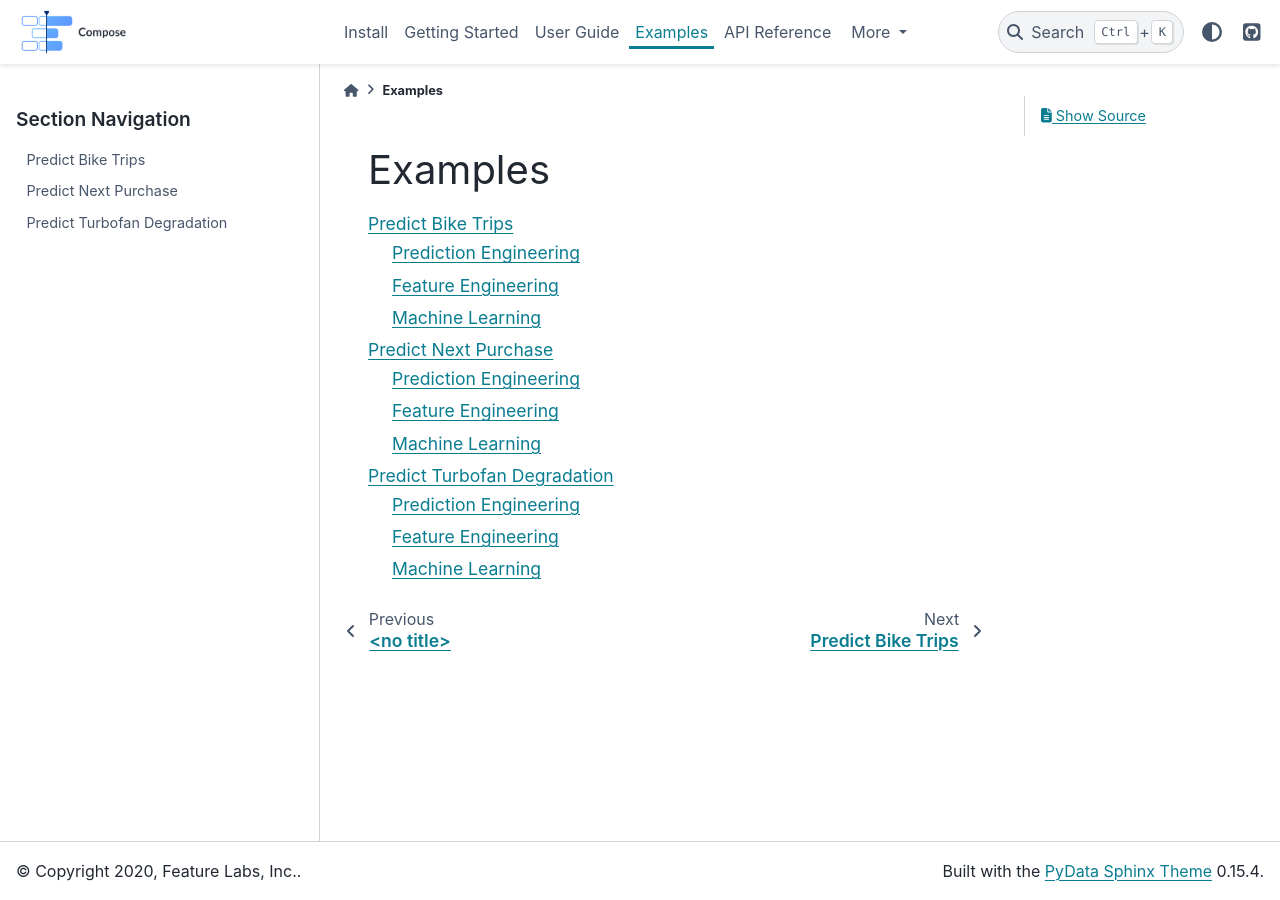
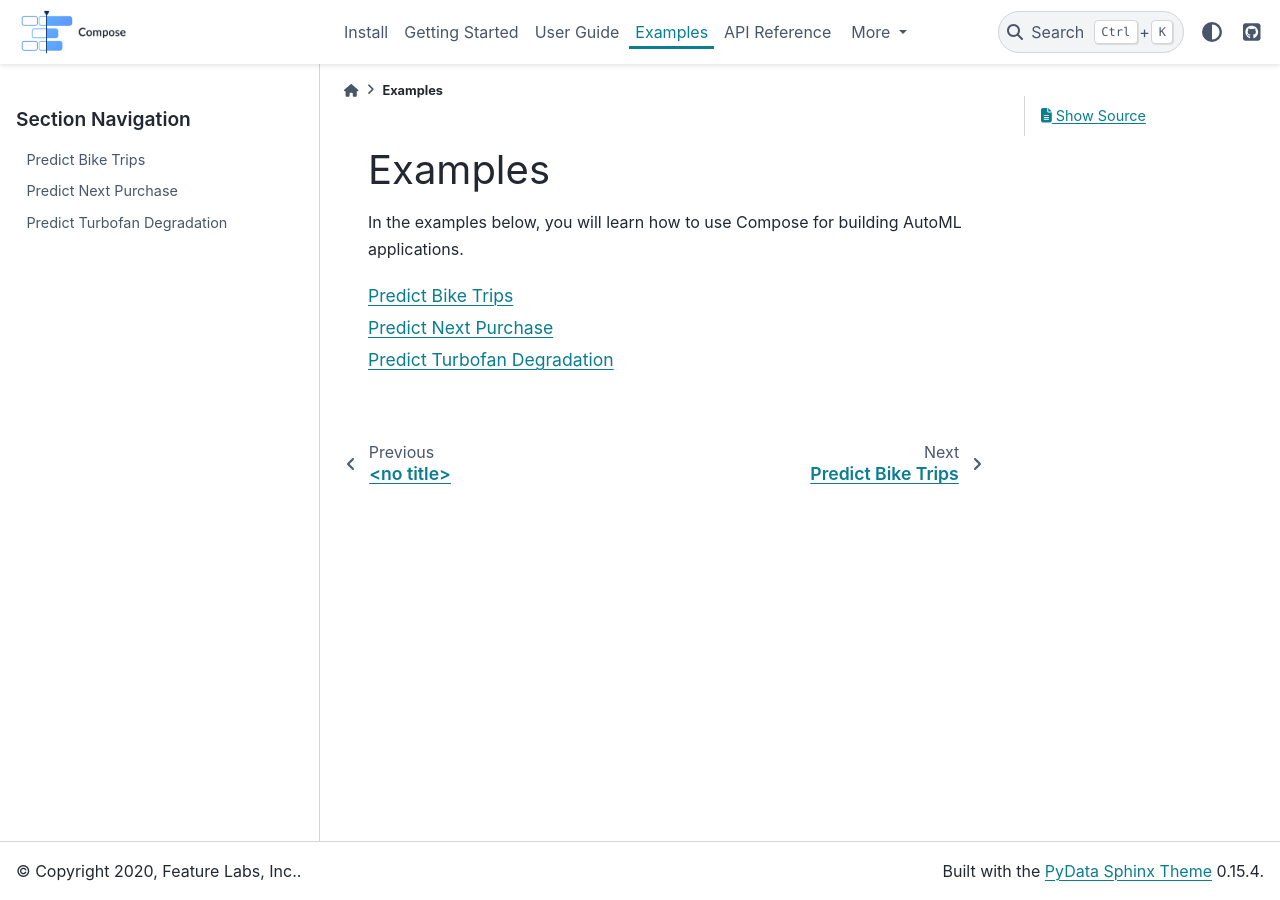
Before and after one commit to alteryx/compose, a Sphinx documentation site: the page built from docs/source/examples.rst, in a window 1280 px wide. Built offline with Sphinx 7.4.7 and the PyData theme 0.15.4, drawn with Linux system fonts in a browser that asks for light colours; comment, search, counter and statistics services are not loaded.

Commit message:
fix depth in user guides and examples

```diff
--- a/docs/source/examples.rst
+++ b/docs/source/examples.rst
@@ -2,8 +2,12 @@
 Examples
 ========
 
+In the examples below, you will learn how to use Compose for building AutoML applications.
+
 .. toctree::
     :glob:
-    :maxdepth: 2
+    :maxdepth: 1
 
     examples/*
+
+|
--- a/docs/source/user_guide.rst
+++ b/docs/source/user_guide.rst
@@ -2,9 +2,13 @@
 User Guide
 ==========
 
+In the guides below, a variety of topics are covered so you can learn how to use Compose as productive as possible.
+
 .. toctree::
     :glob:
-    :maxdepth: 2
+    :maxdepth: 1
 
     user_guide/using_label_transforms
     user_guide/data_slice_generator
+
+|
```
